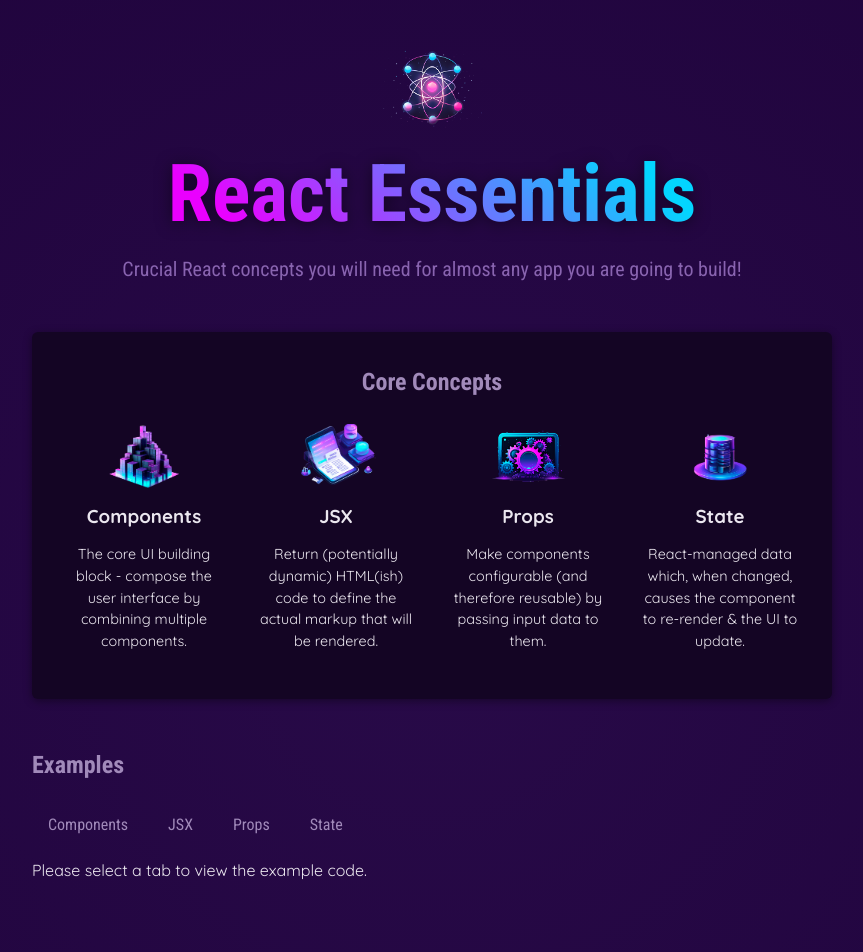
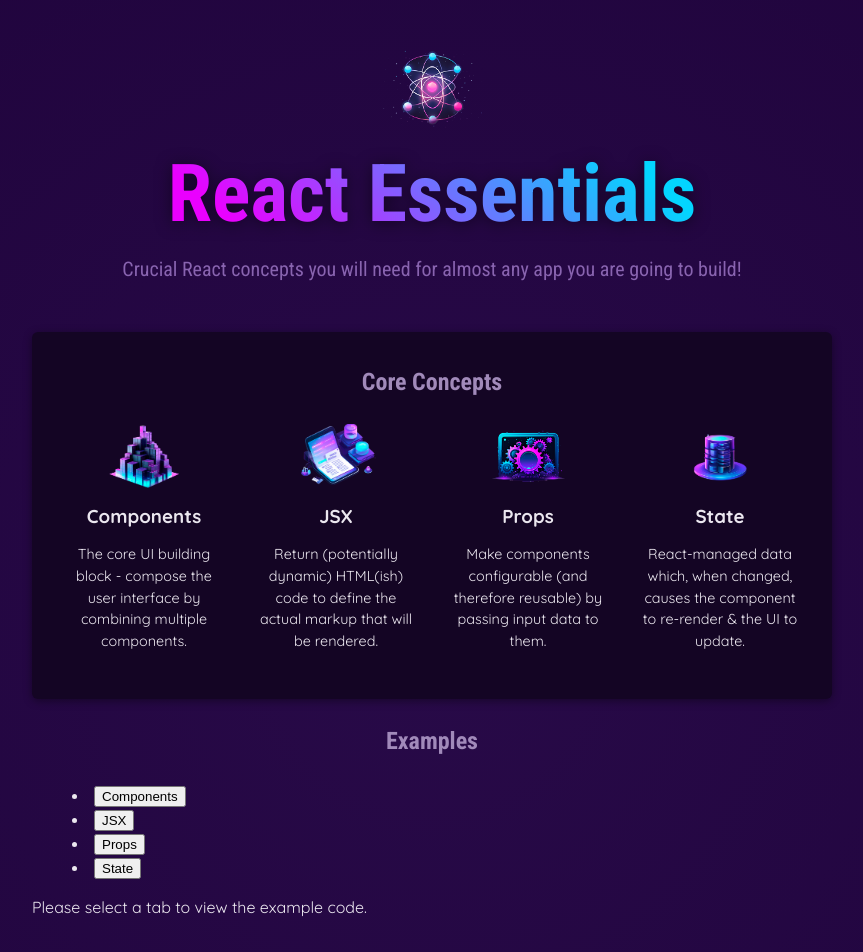
Before and after one commit to velimir1995/react-starting_project, a React (Vite) app: page / in a window 1280 px wide. Shown: the top 952 px of the page, without its empty margins (208-1071 px from the left). Built offline with nearby package versions, Linux system fonts and the light colour scheme.

Commit message:
Add section component

```diff
--- a/src/components/Examples.jsx
+++ b/src/components/Examples.jsx
@@ -1,6 +1,7 @@
 import { useState } from 'react';
 import TabButton from './TabButton.jsx';
 import { EXAMPLES } from '../data.js';
+import Section from './Section.jsx';
 
 export default function Examples() {
   const [selectedTab, setSelectedTab] = useState(null);
@@ -24,7 +25,7 @@ export default function Examples() {
   }
 
   return (
-    <section id='examples'>
+    <Section id='examples'>
       <h2>Examples</h2>
       <menu>
         <TabButton isSelected={selectedTab === 'components'}onClick={() => { handleClick('components') }}>Components</TabButton>
@@ -33,6 +34,6 @@ export default function Examples() {
         <TabButton isSelected={selectedTab === 'state'}onClick={() => { handleClick('state') }}>State</TabButton>
       </menu>
       {tabContent}
-    </section>
+    </Section>
   );
 }
--- /dev/null
+++ b/src/components/Section.jsx
@@ -0,0 +1,8 @@
+export default function Section({ title, children }) {
+  return (
+    <section>
+      <h2>{title}</h2>
+      {children}
+    </section>
+  );
+}
```
